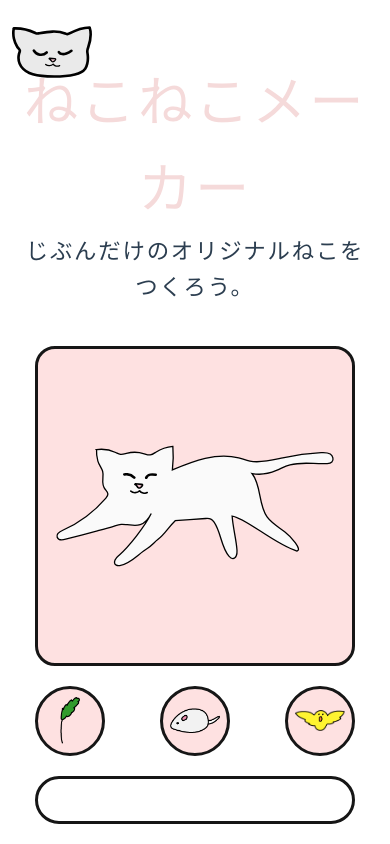
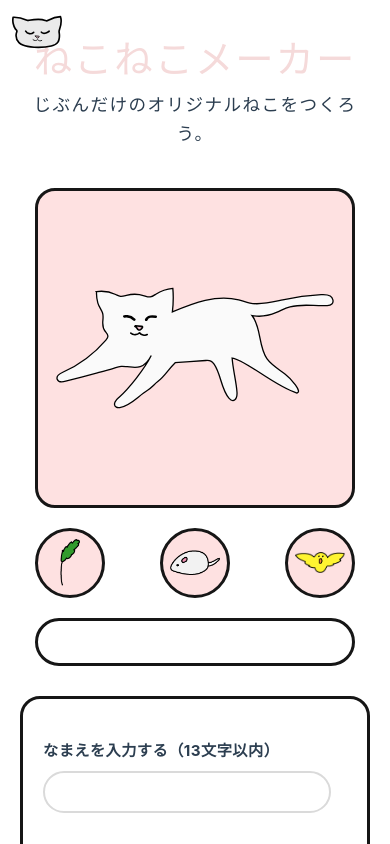
Before and after one commit to Ryuki-4648/nekoneko-maker, a Vue app in the folder neko/: page / in a window 390 px wide. Shown: the top 844 px of the page. Built offline with nearby package versions, Linux system fonts and the light colour scheme; a web font is replaced by a local one.

Commit message:
レスポンシブ、カラー修正

```diff
--- a/neko/index.html
+++ b/neko/index.html
@@ -4,7 +4,7 @@
     <meta charset="UTF-8">
     <link rel="icon" href="/favicon.ico">
     <meta name="viewport" content="width=device-width, initial-scale=1.0">
-    <title>ねこねこメーカー</title>
+    <title>ねこねこメーカー | じぶんだけのオリジナルねこをつくろう。</title>
     <link rel="preconnect" href="https://fonts.googleapis.com">
     <link rel="preconnect" href="https://fonts.gstatic.com" crossorigin>
     <link href="https://fonts.googleapis.com/css2?family=Cherry+Bomb+One&display=swap" rel="stylesheet">
--- a/neko/src/App.vue
+++ b/neko/src/App.vue
@@ -42,6 +42,7 @@ const resetButton = () => {
   openEyes.value = true;
   closeEyes.value = false;
   showToy01.value = false;
+  icon01.value = false;
 }
 
 // ご機嫌モード（ねこ3回クリックで音符が出る）
@@ -97,9 +98,9 @@ const handleToyButton03 = () => {
           <img v-if="showToy03" src="./assets/img/toy03.png" class="image-toy03" />
         </div>
         <ul class="list-toys">
-          <li class="item-toys01" @click="handleToyButton01"><img src="./assets/img/toy01.png" /></li>
-          <li class="item-toys02" @click="handleToyButton02"><img src="./assets/img/toy02.png" /></li>
-          <li class="item-toys03" @click="handleToyButton03"><img src="./assets/img/toy03.png" /></li>
+          <li class="item-toys01" @click="handleToyButton01" v-bind:style="{backgroundColor: backgroundColor}"><img src="./assets/img/toy01.png" /></li>
+          <li class="item-toys02" @click="handleToyButton02" v-bind:style="{backgroundColor: backgroundColor}"><img src="./assets/img/toy02.png" /></li>
+          <li class="item-toys03" @click="handleToyButton03" v-bind:style="{backgroundColor: backgroundColor}"><img src="./assets/img/toy03.png" /></li>
         </ul>
         <div class="area-text-name">
           <p v-if="name" class="text-name">{{ name }}</p><p v-else></p>
@@ -194,8 +195,9 @@ header {
 }
 .logo {
   position: fixed;
-  top: 12px;
-  left: 12px;
+  z-index: 11;
+  top: 18px;
+  left: 24px;
 }
 .content {
   display: flex;
@@ -415,18 +417,18 @@ input[type="color"] {
 }
 .image-toy03 {
   position: absolute;
-  bottom: 40px;
-  right: 30px;
+  bottom: 120px;
+  right: 100px;
   width: 50px;
   z-index: 1;
-  animation: toy03animation 3s linear infinite;
+  animation: toy03animation 4s linear infinite;
 }
 @keyframes toy03animation {
   0% {
-    transform: scale(1.0);
+    transform: scale(1.0) rotate(0);
   }
   100% {
-    transform: scale(1.5);
+    transform: scale(1.8) rotate(360deg);
   }
 }
 @media screen and (max-width: 900px) {
@@ -440,5 +442,18 @@ input[type="color"] {
   .detail {
     width: 100%;
   }
+  .logo {
+    width: 50px;
+    position: absolute;
+    top: -20px;
+    left: 0px;
+  }
+  .input-name {
+  height: 42px;
+  width: 100%;
+  border-radius: 30px;
+  padding: 2px 2px 2px 10px;
+  font-size: 1rem;
+  }
 }
 </style>
--- a/neko/src/assets/main.css
+++ b/neko/src/assets/main.css
@@ -31,7 +31,10 @@ ul, li {
     display: flex;
     place-items: center;
   }
+}
 
+@media screen and (max-width: 900px)  {
   #app {
+    padding: 30px 0;
   }
 }
--- a/neko/src/components/PageTitle.vue
+++ b/neko/src/components/PageTitle.vue
@@ -8,7 +8,7 @@ defineProps({
 </script>
 
 <template>
-  <h1 class="green">{{ msg }}</h1>
+  <h1>{{ msg }}</h1>
   <h2>じぶんだけのオリジナルねこをつくろう。</h2>
 </template>
 
@@ -29,16 +29,12 @@ h2 {
   margin: 0 auto 40px;
   font-family: 'Cherry Bomb One', cursive;
 }
-
-.greetings h1,
-.greetings h3 {
-  text-align: center;
-}
-
-@media (min-width: 1024px) {
-  .greetings h1,
-  .greetings h3 {
-    text-align: left;
+@media screen and (max-width: 900px) {
+  h1 {
+    font-size: 2.4rem;
+  }
+  h2 {
+    font-size: 1.1rem;
   }
 }
 </style>
```
